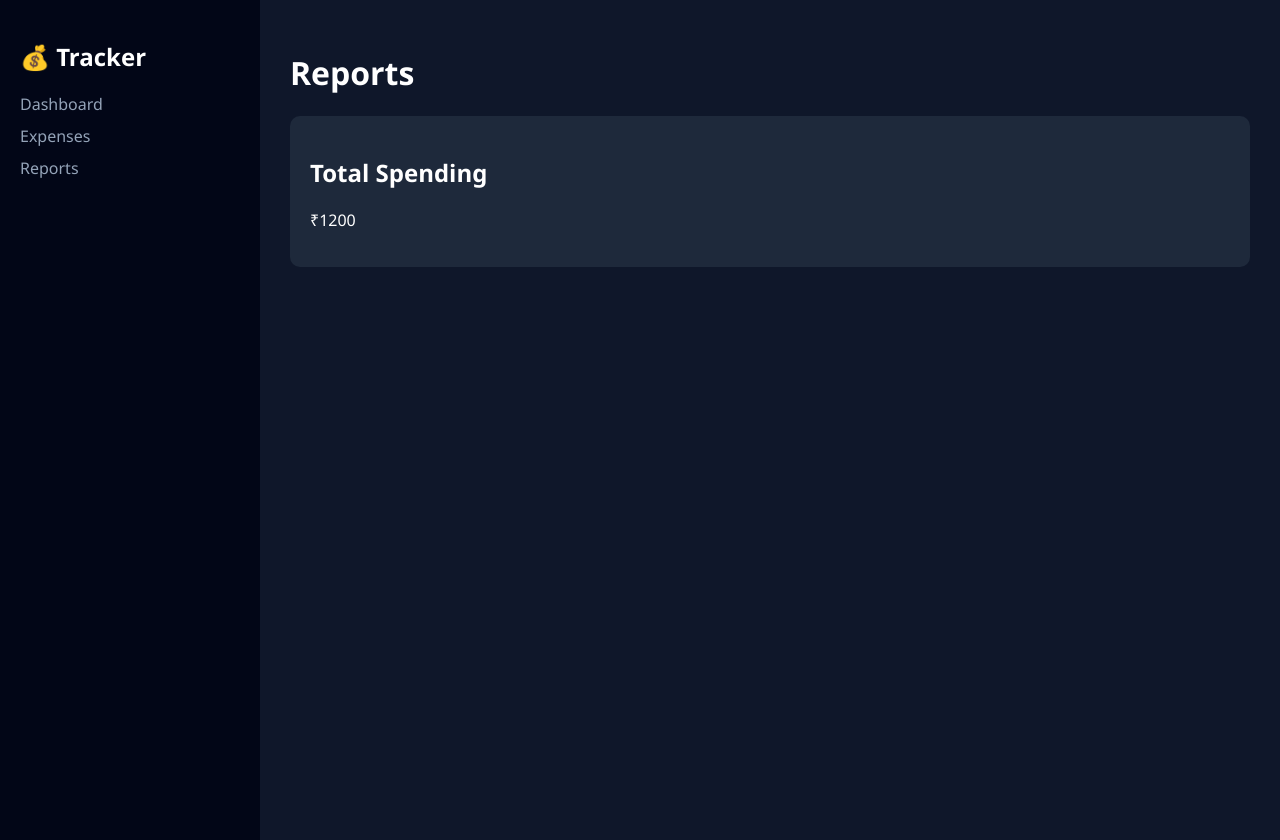
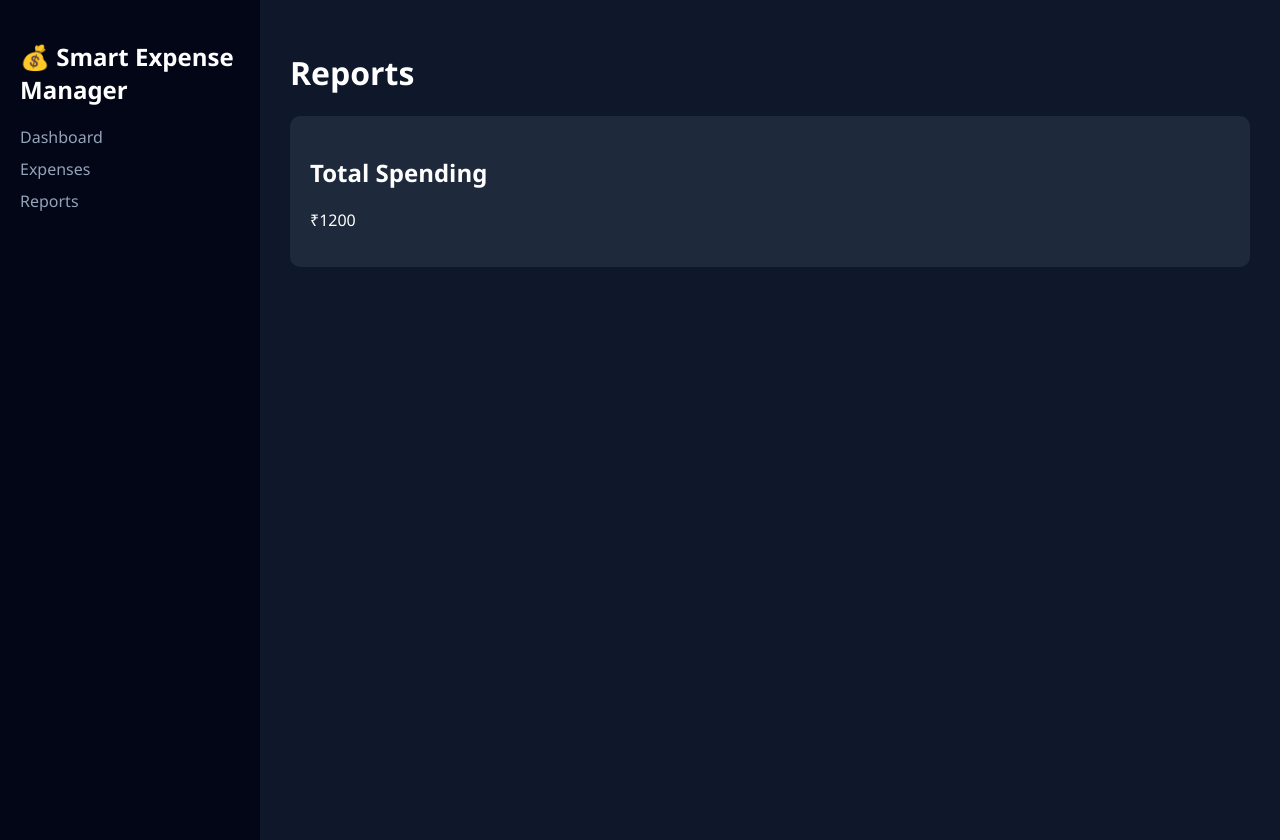
Before and after one commit to kunal7773/expense-tracker, a Flask app: page /reports in a window 1280 px wide. Run offline with Flask 3, Linux system fonts and the light colour scheme; data comes from the database, SQL or seed files in the repository.

Commit message:
Update title and sidebar in reports.html

```diff
--- a/templates/reports.html
+++ b/templates/reports.html
@@ -1,7 +1,7 @@
 <!DOCTYPE html>
 <html>
 <head>
-    <title>Reports</title>
+    <title>Smart Expense Manager</title>
 
 <style>
 body {
@@ -47,8 +47,8 @@
 <body>
 
 <div class="sidebar">
-    <h2>💰 Tracker</h2>
-    <a href="/">Dashboard</a>
+    <h2>💰 Smart Expense Manager</h2>
+    <a href="/dashboard">Dashboard</a>
     <a href="/expenses">Expenses</a>
     <a href="/reports">Reports</a>
 </div>
```
